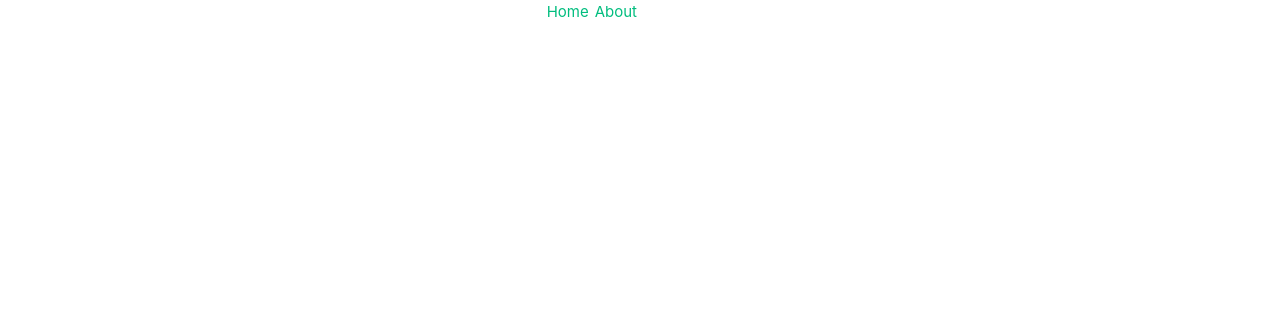
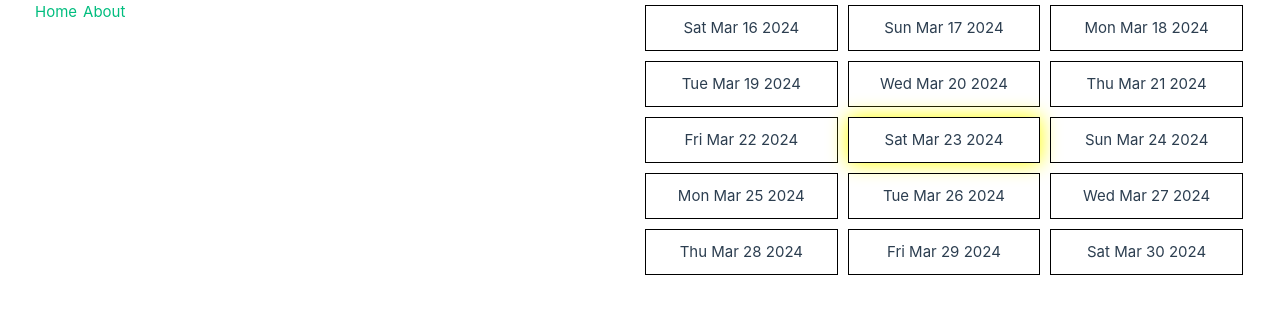
Before and after one commit to henriits/habit_tracker_vue, a Vue app in the folder habit-tracker/: page /dates in a window 1280 px wide. Before the commit this address had no page. Shown: the top 314 px of the page. Built offline with nearby package versions, Linux system fonts and the light colour scheme.

Commit message:
navigation to specific date, with dates link showing current date

```diff
--- a/habit-tracker/src/components/DateDetailsView.vue
+++ b/habit-tracker/src/components/DateDetailsView.vue
@@ -14,7 +14,6 @@ export default {
         };
     },
     created() {
-        // Retrieve the selected date from the route parameters
         this.selectedDate = this.$route.params.date;
     }
 };
--- a/habit-tracker/src/components/DatesView.vue
+++ b/habit-tracker/src/components/DatesView.vue
@@ -1,11 +1,10 @@
 <template>
     <div class="scroll-container">
         <div class="date-div-container">
-            <router-link v-for="(date, index) in dates" :key="index" :to="`/date/${date}`" class="date-div"
+            <div v-for="(date, index) in dates" :key="index" @click="handleDateClick(date)" class="date-div"
                 :class="{ 'glow': isCurrentDate(date) }">
                 <span>{{ date }}</span>
-
-            </router-link>
+            </div>
         </div>
     </div>
 </template>
@@ -42,10 +41,15 @@ export default {
                 date.getMonth() === this.currentDate.getMonth() &&
                 date.getFullYear() === this.currentDate.getFullYear()
             );
+        },
+        handleDateClick(date) {
+            this.$router.push({ name: 'dateDetails', params: { date } });
         }
     }
 };
 </script>
+
+
 
 <style>
 .date-div-container {
@@ -67,7 +71,7 @@ export default {
 }
 
 .date-div:hover {
-    background-color: #f0f0f0;
+    background-color: #f0f0f042;
 
 }
 
--- a/habit-tracker/src/router/index.js
+++ b/habit-tracker/src/router/index.js
@@ -1,5 +1,7 @@
 import { createRouter, createWebHistory } from 'vue-router';
 import HomeView from '../views/HomeView.vue';
+import DatesView from '../components/DatesView.vue';
+import DateDetailsView from '../components/DateDetailsView.vue';
 
 const router = createRouter({
     history: createWebHistory(import.meta.env.BASE_URL),
@@ -12,10 +14,17 @@ const router = createRouter({
         {
             path: '/about',
             name: 'about',
-            // route level code-splitting
-            // this generates a separate chunk (About.[hash].js) for this route
-            // which is lazy-loaded when the route is visited.
             component: () => import('../views/AboutView.vue')
+        },
+        {
+            path: '/dates',
+            name: 'dates',
+            component: DatesView
+        },
+        {
+            path: '/date/:date',
+            name: 'dateDetails',
+            component: DateDetailsView
         }
     ]
 });
--- a/habit-tracker/src/views/HomeView.vue
+++ b/habit-tracker/src/views/HomeView.vue
@@ -10,5 +10,6 @@ const name = ref("Home View")
 
     <h1>{{ name }} </h1>
     <DateSelector></DateSelector>
+    <div>Create habits here!</div>
 
 </template>
```
